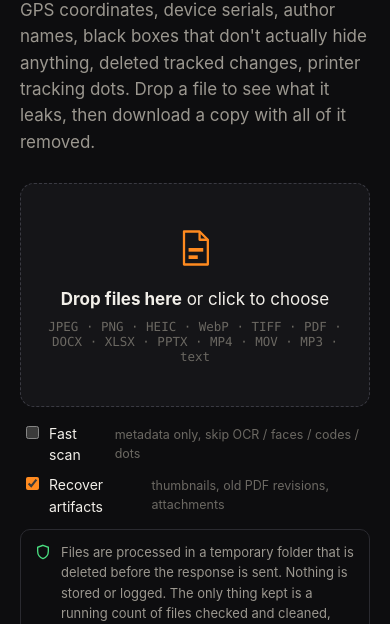
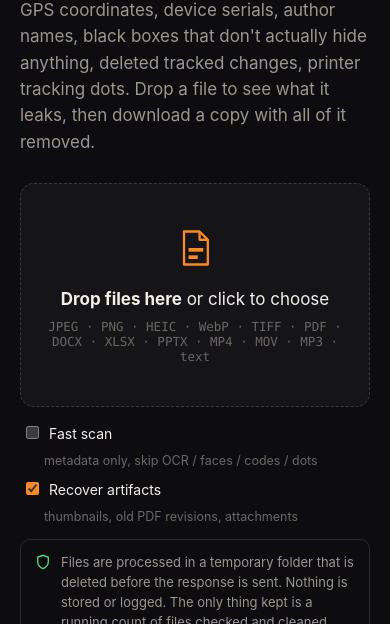
Before and after one commit to NPCmillionaire/unredact.tools, a plain HTML site: page unredact_tools/web/static/index.html in a window 390 px wide. Shown: the part 220-844 px from the top of the page. Drawn offline with Linux system fonts and the light colour scheme; no server answers.

Commit message:
Phone layout: put scan option descriptions under their labels
At 390px the labels were squeezed into a narrow column and wrapped.

Co-Authored-By: Claude Opus 5.5 <noreply@anthropic.com>

```diff
--- a/unredact_tools/web/static/app.css
+++ b/unredact_tools/web/static/app.css
@@ -187,6 +187,9 @@ footer .onion { word-break: break-all; }
 @media (max-width: 560px) {
   .top { flex-direction: column; align-items: flex-start; gap: 10px; }
   .prose td:first-child { white-space: normal; }
+  .toggle { flex-wrap: wrap; }
+  .toggle span { white-space: nowrap; }
+  .toggle small { flex-basis: 100%; padding-left: 22px; }  /* description under its label */
 }
 .contact-card .sub { color: var(--dim); font: 13px var(--mono); }
 .wallets { list-style: none; padding: 0; margin: 12px 0; display: flex; flex-direction: column; gap: 10px; }
```
